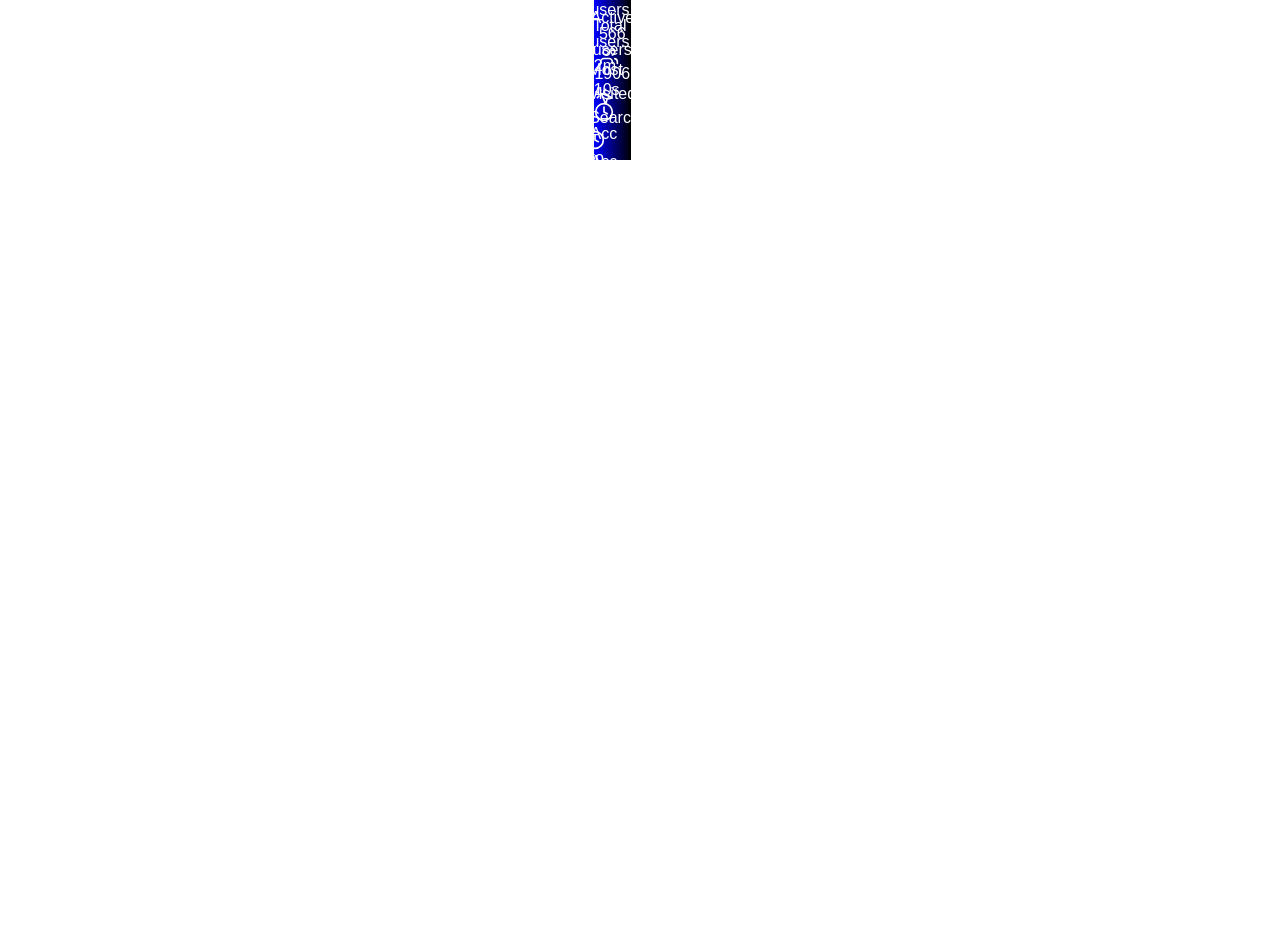
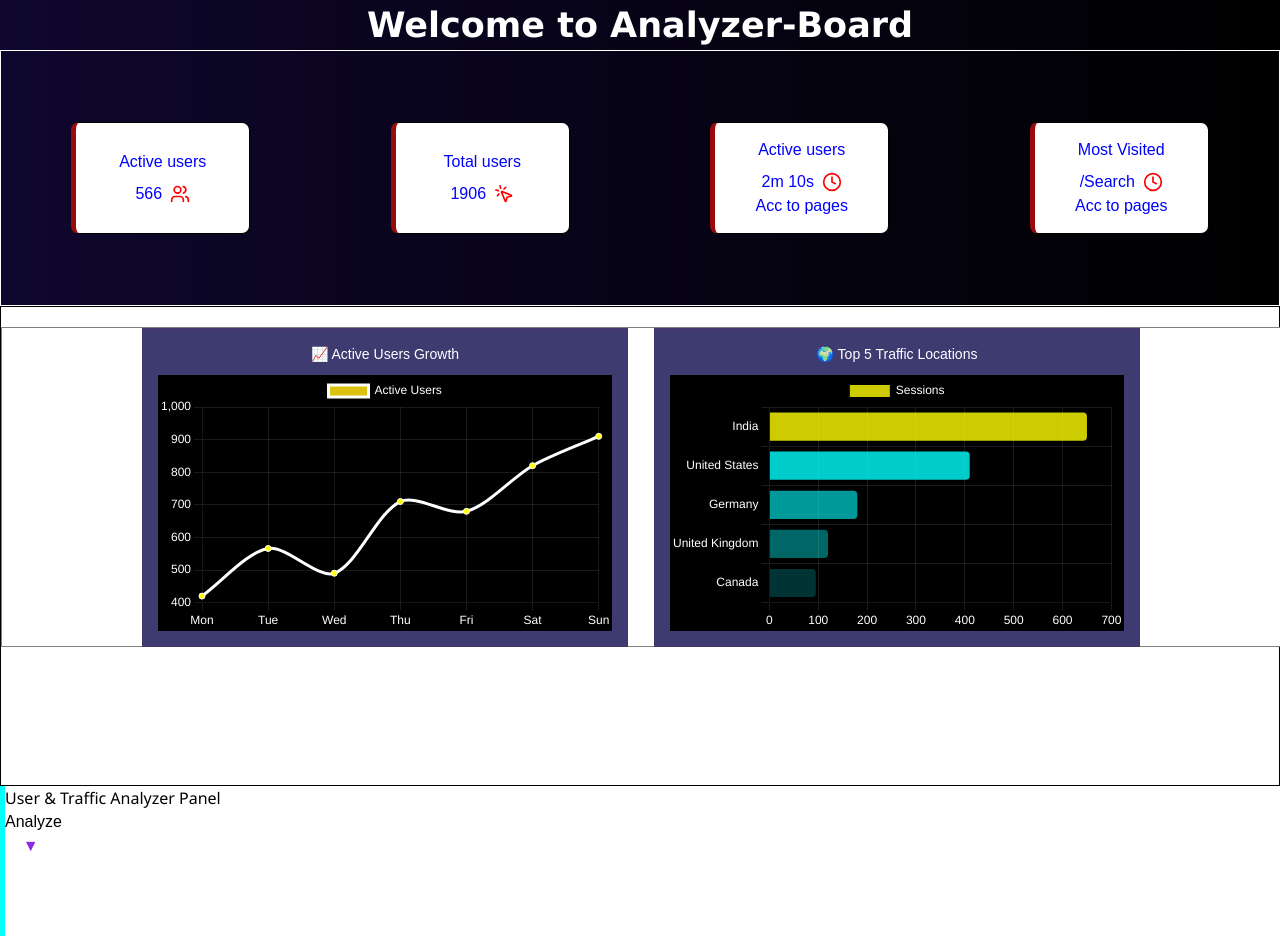
Before and after one commit to Mayank777-hub/Ai-IMDB-insight, a Next.js app: page /analyse in a window 1280 px wide. Before the commit the page ends 800 px from the top, so only its background shows below. Built offline with nearby package versions, Linux system fonts and the light colour scheme.

Commit message:
Added horizontal bar charts, line charts and donuts

```diff
--- a/app/analyse/page.jsx
+++ b/app/analyse/page.jsx
@@ -1,43 +1,290 @@
+"use client"
 import React from 'react'
-import {Users,MousePointerClick,Clock,radar} from 'lucide-react'
+import { Users, MousePointerClick, Clock, radar } from 'lucide-react'
 import "../dash.css"
+import { Line, Bar,Doughnut } from "react-chartjs-2"
+import { useState,useEffect } from 'react'
+import {
+  Chart as ChartJS,
+  CategoryScale,
+  LinearScale,
+  PointElement,
+  LineElement,
+  BarElement,
+  Title,
+  Tooltip,
+  Legend,
+  ArcElement
+} from 'chart.js';
+
+ChartJS.register(
+  CategoryScale,
+  LinearScale,
+  PointElement,
+  LineElement,
+  BarElement,
+  ArcElement,
+  Title,
+  Tooltip,
+  Legend
+);
 const dashboard = () => {
-  return (
+  const InitialState_Data =
+    {
+     "India":
+     [
+      {State:"Maharashtra",Sessions:"150"},
+     {State:"Delhi",Sessions:"95"},
+     {State:"Uttar Pradesh",Sessions:"162"},
+     {State:"Punjab",Sessions:"49"},
+     {State:"Hyderabad",Sessions:"230"},
+     {State:"Arunachal Pradesh",Sessions:"15"}
+     ],                                                       // fall back in case if api not work still chart show some data.
+     "Germany":
+     [
+      {State:"Maharashtra",Sessions:"150"},
+     {State:"Delhi",Sessions:"95"},
+     {State:"Uttar Pradesh",Sessions:"162"},
+     {State:"Punjab",Sessions:"49"},
+     {State:"Hyderabad",Sessions:"230"},
+     {State:"Arunachal Pradesh",Sessions:"15"}
+     ],                                                       // fall back in case if api not work still chart show some data.
+     "Canada":
+     [
+      {State:"Maharashtra",Sessions:"150"},
+     {State:"Delhi",Sessions:"95"},
+     {State:"Uttar Pradesh",Sessions:"162"},
+     {State:"Punjab",Sessions:"49"},
+     {State:"Hyderabad",Sessions:"230"},
+     {State:"Arunachal Pradesh",Sessions:"15"}
+     ],                                                       // fall back in case if api not work still chart show some data.
+     "United Kingdom":
+     [
+      {State:"Maharashtra",Sessions:"150"},
+     {State:"Delhi",Sessions:"95"},
+     {State:"Uttar Pradesh",Sessions:"162"},
+     {State:"Punjab",Sessions:"49"},
+     {State:"Hyderabad",Sessions:"230"},
+     {State:"Arunachal Pradesh",Sessions:"15"}
+     ],                                                       // fall back in case if api not work still chart show some data.
+     "United States": [
+    { State: "California", Sessions: 210 },
+    { State: "Texas", Sessions: 110 },
+    { State: "New York", Sessions: 90 }
+  ]
+    }
+  const [selectday,setselectday] = useState('week');
+  const [open, setOpen] = useState(false);
+  const [selectedCountry, setSelectedCountry] =useState("India");
+  const lineData = {
+    labels: ['Mon', 'Tue', 'Wed', 'Thu', 'Fri', 'Sat', 'Sun'],
+    datasets: [
+      {
+        label: 'Active Users',
+        data: [420, 566, 490, 710, 680, 820, 910],
+        borderColor: 'white', // Aqua line
+        backgroundColor: 'rgb(218, 194, 14)',
+        tension: 0.3,
+        pointBackgroundColor: 'yellow',
+      },
+    ],
+  };
+
+
+  const barData = {
+    labels: ['India', 'United States', 'Germany', 'United Kingdom', 'Canada'],
+    datasets: [
+      {
+        label: 'Sessions',
+        data: [650, 410, 180, 120, 95],
+        backgroundColor: [
+          'rgba(255, 255, 0, 0.8)',
+          'rgba(0, 255, 255, 0.8)',
+          'rgba(0, 255, 255, 0.6)',
+          'rgba(0, 255, 255, 0.4)',
+          'rgba(0, 255, 255, 0.2)',
+        ],
+        borderWidth: 0,
+        borderRadius: 4,
+      },
+    ],
+  };
+
+const Donutdata = {
+  labels : InitialState_Data[selectedCountry]?.map(item => item.State
+  ),
+  datasets:[
+    {
+      label:"Sessions",
+    data:InitialState_Data[selectedCountry]?.map(
+      item => Number(item.Sessions)
+    ),
+      backgroundColor: [
+        "rgb(255, 99, 132)",
+        "rgb(54, 162, 235)",
+        "rgb(255, 206, 86)",
+        "rgb(75, 192, 192)",
+        "rgb(153, 102, 255)",
+        "rgb(255, 159, 64)",
+      ],
+  },
+  ],
+}
+  const chartOptions = {
+    responsive: true,
+    maintainAspectRatio: false,
+    plugins: {
+      legend: {
+        display: true,
+        labels: {
+          color: "rgb(255, 255, 255)"
+        }
+      }
+    },
+    scales: {
+      x: {
+        ticks: {
+          color: "rgb(255, 255, 255)"
+        },
+        grid: {
+          color: "rgba(255,255,255,.1)"
+        }
+      },
+      y: {
+        ticks: {
+          color: "rgb(255, 255, 255)"
+        },
+        grid: {
+          color: "rgba(255,255,255,.1)"
+        }
+      }
+    }
+  };
+
+  const horizontalBarOptions = {
+    ...chartOptions,
+    indexAxis: 'y',
+  };
+  return <>
+    <h1 className='dashhead'>Welcome to Analyzer-Board</h1>
     <div className='upper'>
       <ul>
         <li className='up AUser'>
           <div>Active users</div>
-            <span>
+          <span style={{ display: 'inline-flex', alignItems: 'center', gap: '8px', marginTop: '8px' }}>
             <div className='Adata'>566</div>
-                 <Users size={20}/>
+            <Users size={20} style={{ color: "red" }} />
           </span>
         </li>
         <li className='up Tclicks'>
           <div>Total users</div>
-            <span>
+          <span style={{ display: 'inline-flex', alignItems: 'center', gap: '8px', marginTop: '8px' }}>
             <div className='Adata'>1906</div>
-                 <MousePointerClick size={20}/>
+            <MousePointerClick size={20} style={{ color: "red" }} />
           </span>
         </li>
         <li className='up Avgt'>
           <div>Active users</div>
-            <span>
+          <span style={{ display: 'inline-flex', alignItems: 'center', gap: '8px', marginTop: '8px' }}>
             <div className='Adata'>2m 10s</div>
-                 <Clock size={20}/>
+            <Clock size={20} style={{ color: "red" }} />
           </span>
           <p>Acc to pages</p>
         </li>
         <li className='up Mostv'>
           <div>Most Visited</div>
-            <span>
+          <span style={{ display: 'inline-flex', alignItems: 'center', gap: '8px', marginTop: '8px' }}>
             <div className='Adata'>/Search</div>
-                 <Clock size={20}/>
+            <Clock size={20} style={{ color: "red" }} />
           </span>
           <p>Acc to pages</p>
         </li>
       </ul>
     </div>
-  )
+    <div className='activergeo'>
+      <div className='chart-row'>
+        <div className='chart-container'>
+          <h3 >📈 Active Users Growth</h3>
+          <div className='chart-wrapper'>
+            <Line data={lineData} options={chartOptions} />
+          </div>
+        </div>
+
+        <div className='chart-container'>
+          <h3 >🌍 Top 5 Traffic Locations</h3>
+          <div className='chart-wrapper'>
+            <Bar data={barData} options={horizontalBarOptions} />
+          </div>
+        </div>
+      </div>
+    </div>
+    <div className="Anapan">
+      <h3> User & Traffic Analyzer Panel</h3>
+      <button className='viewanalyze' onClick={() => setOpen(!open)}>
+          <p style={{color:"black"}}>Analyze</p>
+        <span className={`rotaetraff ${open ? 'open' : ''}`} >
+          ▼
+        </span>
+
+      </button>
+      <div className={`analyzecontent ${open ? 'show' : " "}`}>
+          <h4>Anaylize Active User:</h4>
+        <div className="analyzeday">
+            <label htmlFor="day-select">Monitor Active Users : </label>
+            <p>Current Year(2026)</p>
+             <select
+            id="day-select"
+            value={selectday}
+            onChange={(e) => setselectday(e.target.value)}
+          >
+            <option value="Week">Week</option>
+            <option value="Month">Month</option>
+            <option value="Year">Year</option>
+          </select>
+        </div>
+        <div className="display">
+          <div className="inner">
+          <p>Total Users: 120</p>
+          <p>Total Active Users: 120</p>
+          <p>High Time Users: 540</p>
+          <p>Lowest Time Users: 540</p>
+          <p>Avg Time: 3m 20s</p>
+        </div>
+        </div>
+
+        <div className="country-filter">
+            <h4>Anaylize Country Traffic</h4>
+          <label htmlFor="country-select">View States For: </label>
+          <select
+            id="country-select"
+            value={selectedCountry}
+            onChange={(e) => setSelectedCountry(e.target.value)}
+          >
+            <option value="India">India</option>
+            <option value="United States">United States</option>
+            <option value="Germany">Germany</option>
+            <option value="United Kingdom">United Kingdom</option>
+            <option value="Canada">Canada</option>
+          </select>
+        </div>
+        <div className="showdonut">
+           <Doughnut
+    data={Donutdata}
+  options={{
+    responsive: true,
+    maintainAspectRatio: false,
+    plugins: {
+      legend: {
+        position: "bottom",
+      },
+    },
+  }}
+
+  />
+        </div>
+      </div>
+    </div>
+  </>
 }
 
 export default dashboard
--- a/app/dash.css
+++ b/app/dash.css
@@ -1,16 +1,141 @@
+
+body {
+    background: linear-gradient(to left, black, rgb(15, 7, 45));
+    margin: 0;
+    padding: 0;
+    box-sizing: border-box;
+}
+
 .upper{
     display: flex;
     justify-content: center;
     align-items: center;
     flex-direction: row;
+    width: 100vw;
+    height: 32vh;
+    border:1px solid white;
+    background: linear-gradient(to right,white);
 }
-.up{
-    width: 40% ;
-    height: 5vh;
-    background:linear-gradient(to left,black,blue);
-    color: white;
+.upper ul {
+    display: flex;
+    justify-content: space-around;
+    align-items: center;
+    flex-direction: row;
+    width: 100%;
+    padding: 0;
+    list-style: none;
+}
+
+.up {
+     background-color:white;
+}
+ ul .up{
+    width: 14vw ;
+    height: 14vh;
+    color: blue;
     display: flex;
     justify-content: center;
     align-items: center;
     flex-direction: column;
+    border: 1px solid rgb(0, 0, 0);
+    border-radius: 8px;
+    border-left: 5px solid rgb(153, 10, 10);
 }
+.dashhead {
+    color: white;
+    font-family: 'Lucida Sans', 'Lucida Sans Regular', 'Lucida Grande', 'Lucida Sans Unicode', Geneva, Verdana, sans-serif;
+    font-weight: bolder;
+    font-size: 35px;
+    display: flex;
+    justify-content: center;
+    align-items: center;
+    flex-direction: row;
+    width: 100vw;
+    height: 50px;
+}
+.activergeo{
+    background-color: white;
+    width: 100vw;
+    height: 60vh;
+    border: 1px solid black;
+}
+
+.chart-row {
+    display: flex;
+    justify-content: center;
+    align-items: center;
+    width: 100vw;
+    padding: 0 2vw;
+    margin-top: 20px;
+    gap: 2vw;
+    background-color: rgb(255, 255, 255);
+    height: 40vh;
+    border: 1px solid gray;
+}
+
+
+.chart-container {
+    width: 38vw;
+    background-color:rgb(62, 59, 113);
+    border: 1px solid rgba(128, 28, 28, 0.1);
+    padding: 15px;
+    display: flex;
+    flex-direction: column;
+    justify-content: center;
+    align-items: center;
+}
+
+.chart-container h3 {
+    color: white;
+    font-family: sans-serif;
+    font-size: 14px;
+    margin-bottom: 10px;
+    font-weight: 500;
+}
+
+
+.chart-wrapper {
+    position: relative;
+    width: 100%;
+    height: 32vh;
+    background-color: black;
+}
+.Anapan{
+    width: 100vw;
+    min-height:150px;
+    height:auto;
+    background-color: white;
+    color: black;
+    border-left: 5px solid aqua;
+}
+.Anapan h3{
+    color:black;
+    font-family: 'Segoe UI', Tahoma, Geneva, Verdana, sans-serif;
+    text-decoration-style: solid;
+}
+.viewanalyze{
+   color: blue;
+   width: 4vw;
+   height: 4vh;
+}
+.rotaetraff{
+  color: blueviolet;
+  transition: transform 0.3s ease;
+}
+.rotaetraff.open {
+  color:blue;
+  transform:rotate(180deg);
+}
+.analyzecontent {
+    max-height:0;
+    overflow:hidden;
+    transition:max-height .4s ease;
+}
+.analyzecontent.show{
+ max-height: 1200px;
+}
+.showdonut {
+    width: 400px;
+    height: 400px;
+    margin-top: 20px;
+}
```
Lines whose indentation alone changed are shown as unchanged.
